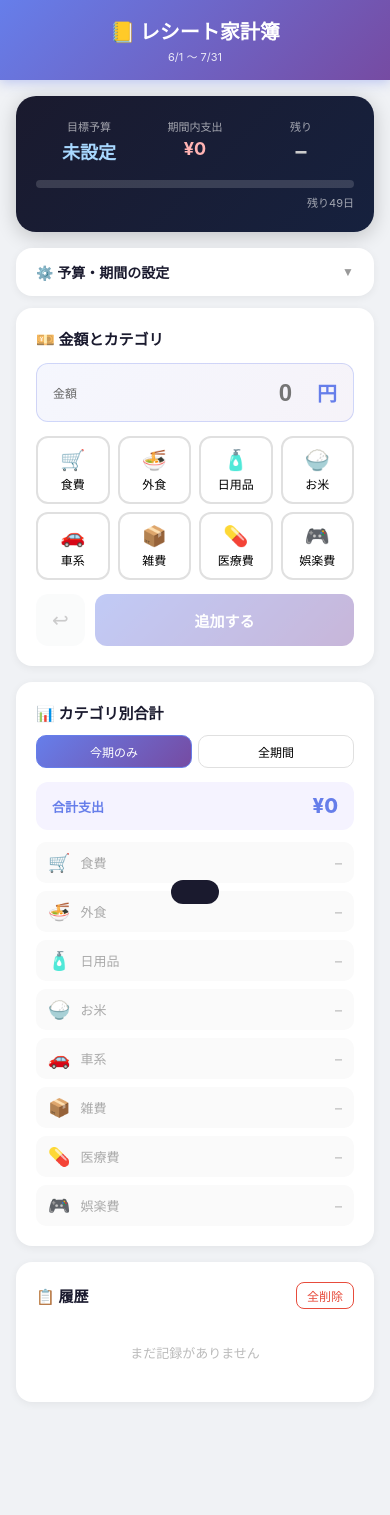
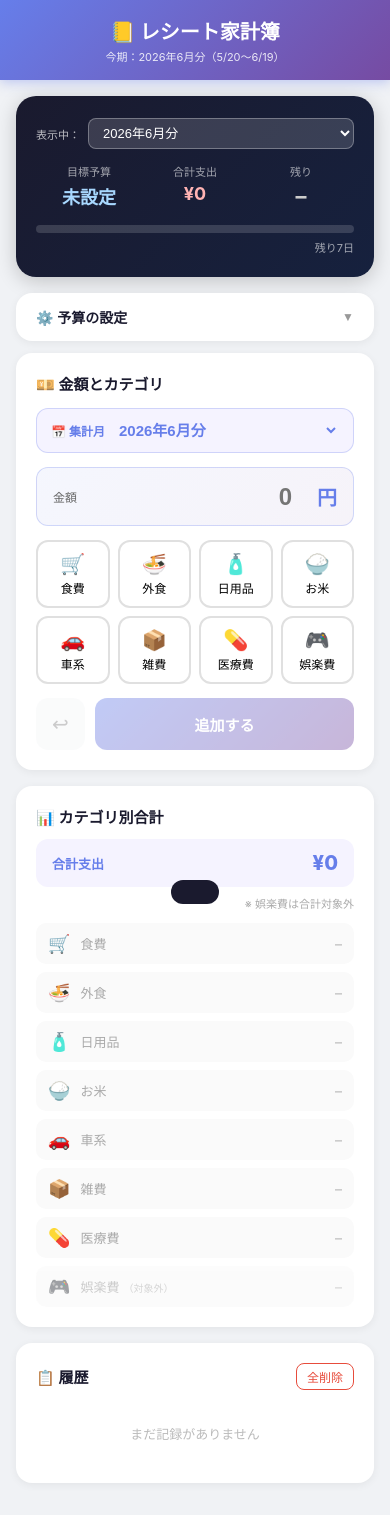
Before and after one commit to benebrand833/receipt-tracker, a plain HTML site: page index.html in a window 390 px wide. Before the commit the page ends 1434 px from the top, so only its background shows below. Drawn offline with Linux system fonts and the light colour scheme.

Commit message:
Fix period to 20th-19th, add month selector, exclude leisure from total

```diff
--- a/index.html
+++ b/index.html
@@ -38,11 +38,7 @@
       box-shadow: 0 4px 20px rgba(0,0,0,0.2);
       color: white;
     }
-    .bc-row {
-      display: flex;
-      justify-content: space-between;
-      margin-bottom: 16px;
-    }
+    .bc-row { display: flex; justify-content: space-between; margin-bottom: 16px; }
     .bc-col { text-align: center; flex: 1; }
     .bc-label { font-size: 11px; opacity: 0.6; margin-bottom: 4px; }
     .bc-value { font-size: 18px; font-weight: 700; }
@@ -52,19 +48,33 @@
     .bc-value.remain-val.positive { color: #7fffb3; }
     .bc-value.remain-val.negative { color: #ff6b6b; }
     .bc-value.remain-val.none     { color: #ccc; }
-
     .progress-wrap { background: rgba(255,255,255,0.15); border-radius: 8px; height: 8px; overflow: hidden; }
     .progress-bar  { height: 100%; border-radius: 8px; transition: width 0.5s; }
     .progress-bar.ok   { background: linear-gradient(90deg, #7fffb3, #00d2ff); }
     .progress-bar.warn { background: linear-gradient(90deg, #ffd700, #ffb347); }
     .progress-bar.over { background: linear-gradient(90deg, #ff6b6b, #ff4500); }
-    .progress-meta {
+    .progress-meta { display: flex; justify-content: space-between; margin-top: 6px; font-size: 11px; opacity: 0.6; }
+
+    /* 表示期間セレクタ（残高カード用） */
+    .view-period-row {
       display: flex;
-      justify-content: space-between;
-      margin-top: 6px;
-      font-size: 11px;
-      opacity: 0.6;
+      align-items: center;
+      gap: 8px;
+      margin-bottom: 14px;
     }
+    .view-period-row label { font-size: 11px; opacity: 0.7; white-space: nowrap; }
+    .view-period-select {
+      flex: 1;
+      background: rgba(255,255,255,0.15);
+      border: 1px solid rgba(255,255,255,0.3);
+      color: white;
+      border-radius: 8px;
+      padding: 6px 10px;
+      font-size: 13px;
+      outline: none;
+      cursor: pointer;
+    }
+    .view-period-select option { background: #1a1a2e; color: white; }
 
     /* ===== 設定パネル ===== */
     .settings-toggle {
@@ -85,7 +95,6 @@
     }
     .settings-toggle .arrow { transition: transform 0.2s; font-size: 12px; color: #999; }
     .settings-toggle.open .arrow { transform: rotate(180deg); }
-
     .settings-panel {
       background: white;
       border-radius: 16px;
@@ -95,11 +104,9 @@
       display: none;
     }
     .settings-panel.open { display: block; }
-
     .setting-group { margin-bottom: 18px; }
     .setting-group:last-child { margin-bottom: 0; }
     .setting-label { font-size: 12px; font-weight: 600; color: #666; margin-bottom: 8px; display: block; }
-
     .input-row { display: flex; gap: 8px; align-items: center; }
     .input-row input {
       flex: 1;
@@ -112,20 +119,6 @@
     }
     .input-row input:focus { border-color: #667eea; }
     .input-unit { font-size: 13px; color: #888; white-space: nowrap; }
-
-    .period-row { display: flex; align-items: center; gap: 8px; flex-wrap: wrap; }
-    .period-row .p-label { font-size: 13px; color: #555; white-space: nowrap; }
-    .period-row input[type=number] {
-      width: 60px;
-      padding: 10px 8px;
-      border: 1.5px solid #e0e0e0;
-      border-radius: 10px;
-      font-size: 14px;
-      outline: none;
-      text-align: center;
-    }
-    .period-row input[type=number]:focus { border-color: #667eea; }
-
     .btn-apply {
       width: 100%;
       padding: 12px;
@@ -136,8 +129,17 @@
       font-size: 14px;
       font-weight: 700;
       cursor: pointer;
-      margin-top: 4px;
     }
+    .period-info-box {
+      background: #f5f3ff;
+      border-radius: 10px;
+      padding: 12px 14px;
+      font-size: 12px;
+      color: #555;
+      line-height: 1.7;
+      margin-bottom: 16px;
+    }
+    .period-info-box strong { color: #667eea; }
 
     /* ===== 入力セクション ===== */
     .input-section {
@@ -148,6 +150,29 @@
       box-shadow: 0 2px 8px rgba(0,0,0,0.06);
     }
     .input-section h2 { font-size: 15px; font-weight: 600; margin-bottom: 14px; }
+
+    /* 集計月セレクタ */
+    .month-select-row {
+      display: flex;
+      align-items: center;
+      gap: 10px;
+      background: #f5f3ff;
+      border: 1.5px solid #667eea44;
+      border-radius: 12px;
+      padding: 12px 14px;
+      margin-bottom: 14px;
+    }
+    .month-select-row .ms-label { font-size: 12px; color: #667eea; font-weight: 600; white-space: nowrap; }
+    .month-select-row select {
+      flex: 1;
+      border: none;
+      background: transparent;
+      font-size: 15px;
+      font-weight: 700;
+      color: #667eea;
+      outline: none;
+      cursor: pointer;
+    }
 
     .amount-display {
       background: linear-gradient(135deg, #667eea11, #764ba211);
@@ -237,14 +262,8 @@
       box-shadow: 0 2px 8px rgba(0,0,0,0.06);
       margin-bottom: 16px;
     }
-    .summary-header {
-      display: flex;
-      justify-content: space-between;
-      align-items: center;
-      margin-bottom: 12px;
-    }
+    .summary-header { display: flex; justify-content: space-between; align-items: center; margin-bottom: 12px; }
     .summary-header h2 { font-size: 15px; font-weight: 600; }
-
     .period-filter-row { display: flex; gap: 6px; margin-bottom: 14px; }
     .filter-btn {
       flex: 1;
@@ -262,18 +281,18 @@
       background: linear-gradient(135deg, #667eea, #764ba2);
       color: white;
     }
-
     .summary-total {
       background: #f5f3ff;
       border-radius: 12px;
       padding: 12px 16px;
-      margin-bottom: 12px;
+      margin-bottom: 8px;
       display: flex;
       justify-content: space-between;
       align-items: center;
     }
     .summary-total .st-label { font-size: 13px; color: #667eea; font-weight: 600; }
     .summary-total .st-value { font-size: 20px; font-weight: 800; color: #667eea; }
+    .summary-note { font-size: 11px; color: #aaa; margin-bottom: 12px; text-align: right; }
 
     .category-list { display: flex; flex-direction: column; gap: 8px; }
     .cat-row {
@@ -291,6 +310,13 @@
     .cat-row.has-data .cr-name   { color: #333; }
     .cat-row.has-data .cr-amount { color: #333; }
     .cat-row.has-data .cr-count  { color: #999; }
+    .cat-row.excluded { opacity: 0.6; }
+    .cat-row.excluded .cr-name::after {
+      content: '（対象外）';
+      font-size: 10px;
+      color: #bbb;
+      margin-left: 4px;
+    }
 
     /* ===== History ===== */
     .history-section {
@@ -300,12 +326,7 @@
       box-shadow: 0 2px 8px rgba(0,0,0,0.06);
       margin-bottom: 16px;
     }
-    .history-header {
-      display: flex;
-      justify-content: space-between;
-      align-items: center;
-      margin-bottom: 14px;
-    }
+    .history-header { display: flex; justify-content: space-between; align-items: center; margin-bottom: 14px; }
     .history-header h2 { font-size: 15px; font-weight: 600; }
     .btn-clear {
       font-size: 12px;
@@ -316,7 +337,6 @@
       border-radius: 8px;
       cursor: pointer;
     }
-
     .month-group { margin-bottom: 16px; }
     .month-group:last-child { margin-bottom: 0; }
     .month-heading {
@@ -327,8 +347,8 @@
       padding: 0 4px;
     }
     .month-heading .mh-label { font-size: 13px; font-weight: 700; color: #667eea; }
+    .month-heading .mh-sub   { font-size: 11px; color: #aaa; }
     .month-heading .mh-total { font-size: 13px; font-weight: 700; color: #333; }
-
     .history-list { display: flex; flex-direction: column; gap: 6px; }
     .history-item {
       display: flex;
@@ -339,11 +359,11 @@
       border-radius: 10px;
       font-size: 13px;
     }
-    .history-item.outside-period { opacity: 0.45; }
     .history-item .h-icon   { font-size: 16px; }
     .history-item .h-cat    { flex: 1; color: #555; }
     .history-item .h-date   { font-size: 11px; color: #aaa; }
     .history-item .h-amount { font-weight: 700; color: #333; }
+    .history-item.is-excluded .h-amount { color: #bbb; }
     .history-item .h-del {
       background: none;
       border: none;
@@ -353,7 +373,6 @@
       padding: 2px 6px;
     }
     .history-item .h-del:hover { color: #e74c3c; }
-
     .empty-state { text-align: center; padding: 20px; color: #bbb; font-size: 13px; }
 
     .toast {
@@ -378,20 +397,24 @@
 
 <header>
   <h1>📒 レシート家計簿</h1>
-  <div class="period-label" id="headerPeriod">集計期間を設定してください</div>
+  <div class="period-label" id="headerPeriod"></div>
 </header>
 
 <div class="container">
 
   <!-- 残高カード -->
   <div class="balance-card">
+    <div class="view-period-row">
+      <label>表示中：</label>
+      <select class="view-period-select" id="viewPeriodSelect" onchange="onViewPeriodChange()"></select>
+    </div>
     <div class="bc-row">
       <div class="bc-col">
         <div class="bc-label">目標予算</div>
         <div class="bc-value budget-val" id="bcBudget">未設定</div>
       </div>
       <div class="bc-col">
-        <div class="bc-label">期間内支出</div>
+        <div class="bc-label">合計支出</div>
         <div class="bc-value spent-val" id="bcSpent">¥0</div>
       </div>
       <div class="bc-col">
@@ -408,29 +431,22 @@
     </div>
   </div>
 
-  <!-- 設定トグル -->
+  <!-- 設定 -->
   <button class="settings-toggle" id="settingsToggle" onclick="toggleSettings()">
-    <span>⚙️ 予算・期間の設定</span>
+    <span>⚙️ 予算の設定</span>
     <span class="arrow">▼</span>
   </button>
   <div class="settings-panel" id="settingsPanel">
+    <div class="period-info-box">
+      📅 集計期間は<strong>毎月20日〜翌月19日</strong>で固定です。<br>
+      例）12/20〜1/19 → <strong>1月分</strong>として集計
+    </div>
     <div class="setting-group">
       <label class="setting-label">💰 月の目標予算（任意）</label>
       <div class="input-row">
-        <input type="number" id="budgetInput" placeholder="例: 50000" min="0" />
+        <input type="number" id="budgetInput" placeholder="例: 50000" min="0" inputmode="numeric" />
         <span class="input-unit">円</span>
       </div>
-    </div>
-    <div class="setting-group">
-      <label class="setting-label">📅 集計期間（毎月◯日 〜 翌月◯日）</label>
-      <div class="period-row">
-        <span class="p-label">毎月</span>
-        <input type="number" id="periodStart" min="1" max="31" placeholder="1" />
-        <span class="p-label">日から翌月</span>
-        <input type="number" id="periodEnd" min="1" max="31" placeholder="末" />
-        <span class="p-label">日まで</span>
-      </div>
-      <div style="margin-top:8px; font-size:12px; color:#aaa;">※ 空欄の場合は1日〜末日（暦月）</div>
     </div>
     <button class="btn-apply" onclick="applySettings()">設定を保存</button>
   </div>
@@ -438,6 +454,13 @@
   <!-- 入力 -->
   <div class="input-section">
     <h2>💴 金額とカテゴリ</h2>
+
+    <!-- 集計月セレクタ -->
+    <div class="month-select-row">
+      <span class="ms-label">📅 集計月</span>
+      <select id="entryMonthSelect"></select>
+    </div>
+
     <div class="amount-display">
       <span class="label">金額</span>
       <input type="number" id="amountInput" placeholder="0" min="0" inputmode="numeric" />
@@ -455,14 +478,11 @@
     <div class="summary-header">
       <h2>📊 カテゴリ別合計</h2>
     </div>
-    <div class="period-filter-row">
-      <button class="filter-btn active" id="filterPeriod" onclick="setFilter('period')">今期のみ</button>
-      <button class="filter-btn"        id="filterAll"    onclick="setFilter('all')">全期間</button>
-    </div>
     <div class="summary-total">
       <span class="st-label">合計支出</span>
       <span class="st-value" id="grandTotal">¥0</span>
     </div>
+    <div class="summary-note">※ 娯楽費は合計対象外</div>
     <div class="category-list" id="categoryList"></div>
   </div>
 
@@ -481,69 +501,118 @@
 
 <script>
 const CATEGORIES = [
-  { id: 'food',    label: '食費',   icon: '🛒' },
-  { id: 'dining',  label: '外食',   icon: '🍜' },
-  { id: 'daily',   label: '日用品', icon: '🧴' },
-  { id: 'rice',    label: 'お米',   icon: '🍚' },
-  { id: 'car',     label: '車系',   icon: '🚗' },
-  { id: 'misc',    label: '雑費',   icon: '📦' },
-  { id: 'medical', label: '医療費', icon: '💊' },
-  { id: 'leisure', label: '娯楽費', icon: '🎮' },
+  { id: 'food',    label: '食費',   icon: '🛒', excluded: false },
+  { id: 'dining',  label: '外食',   icon: '🍜', excluded: false },
+  { id: 'daily',   label: '日用品', icon: '🧴', excluded: false },
+  { id: 'rice',    label: 'お米',   icon: '🍚', excluded: false },
+  { id: 'car',     label: '車系',   icon: '🚗', excluded: false },
+  { id: 'misc',    label: '雑費',   icon: '📦', excluded: false },
+  { id: 'medical', label: '医療費', icon: '💊', excluded: false },
+  { id: 'leisure', label: '娯楽費', icon: '🎮', excluded: true  },
 ];
 
 let selectedCategory = null;
-let currentFilter    = 'period';
+let currentViewKey   = null; // 残高カードで表示中の期間キー
 let entries  = JSON.parse(localStorage.getItem('receipt_entries')  || '[]');
 let settings = JSON.parse(localStorage.getItem('receipt_settings') || '{}');
 
-// ===== 集計期間 =====
-function getCurrentPeriod() {
-  const now   = new Date();
-  const year  = now.getFullYear();
-  const month = now.getMonth();
-  const day   = now.getDate();
-  const s = parseInt(settings.periodStart) || 1;
-  const e = parseInt(settings.periodEnd)   || 0;
+// ===== 期間ロジック（20日〜19日固定） =====
+// periodKey = "YYYY-MM" … その月の分（20日スタート〜翌月19日）
+// 例: 2026-01 = 2025/12/20 〜 2026/01/19
 
-  let startYear, startMonth, endYear, endMonth;
-  if (day >= s) {
-    startYear = year; startMonth = month;
-    endYear   = month === 11 ? year + 1 : year;
-    endMonth  = month === 11 ? 0 : month + 1;
+function getPeriodKeyForDate(date) {
+  const y = date.getFullYear();
+  const m = date.getMonth(); // 0-indexed
+  const d = date.getDate();
+  // 20日以降は翌月分
+  if (d >= 20) {
+    const nm = m === 11 ? 0 : m + 1;
+    const ny = m === 11 ? y + 1 : y;
+    return `${ny}-${String(nm + 1).padStart(2, '0')}`;
   } else {
-    startYear = month === 0 ? year - 1 : year;
-    startMonth = month === 0 ? 11 : month - 1;
-    endYear = year; endMonth = month;
+    return `${y}-${String(m + 1).padStart(2, '0')}`;
+  }
 }
 
-  const startDate  = new Date(startYear, startMonth, s, 0, 0, 0, 0);
-  const endDayNum  = e > 0 ? e : new Date(endYear, endMonth + 1, 0).getDate();
-  const endDate    = new Date(endYear, endMonth, endDayNum, 23, 59, 59, 999);
-  return { startDate, endDate };
+function getCurrentPeriodKey() {
+  return getPeriodKeyForDate(new Date());
 }
 
-function isInPeriod(ts) {
-  const { startDate, endDate } = getCurrentPeriod();
-  const d = new Date(ts);
-  return d >= startDate && d <= endDate;
+function getPeriodRange(key) {
+  // key = "YYYY-MM"
+  const [y, m] = key.split('-').map(Number);
+  // 開始: 前月20日
+  const prevM = m === 1 ? 12 : m - 1;
+  const prevY = m === 1 ? y - 1 : y;
+  const start = new Date(prevY, prevM - 1, 20, 0, 0, 0, 0);
+  // 終了: 当月19日
+  const end   = new Date(y, m - 1, 19, 23, 59, 59, 999);
+  return { start, end };
 }
 
-function formatPeriodLabel() {
-  const { startDate, endDate } = getCurrentPeriod();
+function isInPeriod(ts, key) {
+  const { start, end } = getPeriodRange(key);
+  const d = new Date(ts);
+  return d >= start && d <= end;
+}
+
+function keyToLabel(key) {
+  const [y, m] = key.split('-').map(Number);
+  return `${y}年${m}月分`;
+}
+
+function keyToRangeLabel(key) {
+  const { start, end } = getPeriodRange(key);
   const fmt = d => `${d.getMonth()+1}/${d.getDate()}`;
-  return `${fmt(startDate)} 〜 ${fmt(endDate)}`;
+  return `${fmt(start)}〜${fmt(end)}`;
+}
+
+// 表示用の期間キー一覧（過去12ヶ月 + 翌月）
+function getPeriodKeys() {
+  const keys = [];
+  const now  = new Date();
+  // 翌月分まで含める（先払い等のため）
+  for (let i = -1; i <= 12; i++) {
+    const d = new Date(now.getFullYear(), now.getMonth() - i, 1);
+    const k = `${d.getFullYear()}-${String(d.getMonth()+1).padStart(2,'0')}`;
+    if (!keys.includes(k)) keys.push(k);
+  }
+  return keys.sort((a, b) => b.localeCompare(a));
 }
 
 // ===== Init =====
 document.addEventListener('DOMContentLoaded', () => {
-  if (settings.budget)      document.getElementById('budgetInput').value  = settings.budget;
-  if (settings.periodStart) document.getElementById('periodStart').value  = settings.periodStart;
-  if (settings.periodEnd)   document.getElementById('periodEnd').value    = settings.periodEnd;
+  if (settings.budget) document.getElementById('budgetInput').value = settings.budget;
+  currentViewKey = getCurrentPeriodKey();
 
+  populatePeriodSelects();
   renderCategoryGrid();
   renderAll();
   document.getElementById('amountInput').addEventListener('input', updateAddBtn);
 });
+
+function populatePeriodSelects() {
+  const keys = getPeriodKeys();
+  const curKey = getCurrentPeriodKey();
+
+  // 残高カード用
+  const viewSel = document.getElementById('viewPeriodSelect');
+  viewSel.innerHTML = keys.map(k =>
+    `<option value="${k}" ${k === curKey ? 'selected' : ''}>${keyToLabel(k)}</option>`
+  ).join('');
+
+  // 入力欄用
+  const entrySel = document.getElementById('entryMonthSelect');
+  entrySel.innerHTML = keys.map(k =>
+    `<option value="${k}" ${k === curKey ? 'selected' : ''}>${keyToLabel(k)}</option>`
+  ).join('');
+}
+
+function onViewPeriodChange() {
+  currentViewKey = document.getElementById('viewPeriodSelect').value;
+  renderBalanceCard();
+  renderSummary();
+}
 
 // ===== Settings =====
 function toggleSettings() {
@@ -552,22 +621,12 @@ function toggleSettings() {
 }
 
 function applySettings() {
-  settings.budget      = parseInt(document.getElementById('budgetInput').value)  || 0;
-  settings.periodStart = parseInt(document.getElementById('periodStart').value)  || 1;
-  settings.periodEnd   = parseInt(document.getElementById('periodEnd').value)    || 0;
+  settings.budget = parseInt(document.getElementById('budgetInput').value) || 0;
   localStorage.setItem('receipt_settings', JSON.stringify(settings));
   renderAll();
   showToast('設定を保存しました');
   document.getElementById('settingsPanel').classList.remove('open');
   document.getElementById('settingsToggle').classList.remove('open');
-}
-
-// ===== Filter =====
-function setFilter(f) {
-  currentFilter = f;
-  document.getElementById('filterPeriod').classList.toggle('active', f === 'period');
-  document.getElementById('filterAll').classList.toggle('active',    f === 'all');
-  renderSummary();
 }
 
 // ===== Category Grid =====
@@ -597,17 +656,20 @@ function addEntry() {
   const amount = parseInt(document.getElementById('amountInput').value);
   if (!amount || !selectedCategory) return;
 
-  const cat = CATEGORIES.find(c => c.id === selectedCategory);
-  const now  = new Date();
+  const cat      = CATEGORIES.find(c => c.id === selectedCategory);
+  const now      = new Date();
+  const monthKey = document.getElementById('entryMonthSelect').value;
+
   entries.unshift({
-    id: now.getTime(),
+    id:            now.getTime(),
     categoryId:    selectedCategory,
     categoryLabel: cat.label,
     categoryIcon:  cat.icon,
+    excluded:      cat.excluded,
     amount,
-    timestamp: now.getTime(),
+    timestamp:     now.getTime(),
+    monthKey,
     date: now.toLocaleDateString('ja-JP', { month: '2-digit', day: '2-digit', hour: '2-digit', minute: '2-digit' }),
-    monthKey: `${now.getFullYear()}-${String(now.getMonth()+1).padStart(2,'0')}`,
   });
   localStorage.setItem('receipt_entries', JSON.stringify(entries));
 
@@ -616,7 +678,7 @@ function addEntry() {
   renderCategoryGrid();
   updateAddBtn();
   renderAll();
-  showToast(`${cat.icon} ${cat.label} ¥${amount.toLocaleString()} を追加しました`);
+  showToast(`${cat.icon} ${cat.label} ¥${amount.toLocaleString()} を追加しました（${keyToLabel(monthKey)}）`);
 }
 
 function undoLast() {
@@ -646,13 +708,18 @@ function renderAll() {
   renderSummary();
   renderHistory();
   document.getElementById('btnUndo').disabled = entries.length === 0;
-  document.getElementById('headerPeriod').textContent = formatPeriodLabel();
+
+  const key = getCurrentPeriodKey();
+  document.getElementById('headerPeriod').textContent =
+    `今期：${keyToLabel(key)}（${keyToRangeLabel(key)}）`;
 }
 
 // ===== Balance Card =====
 function renderBalanceCard() {
-  const periodEntries = entries.filter(e => isInPeriod(e.timestamp || e.id));
-  const spent  = periodEntries.reduce((s, e) => s + e.amount, 0);
+  const key = currentViewKey || getCurrentPeriodKey();
+  const periodEntries = entries.filter(e => e.monthKey === key);
+  // 娯楽費を除いた合計
+  const spent  = periodEntries.filter(e => !e.excluded).reduce((s, e) => s + e.amount, 0);
   const budget = settings.budget || 0;
   const remain = budget > 0 ? budget - spent : null;
 
@@ -677,33 +744,38 @@ function renderBalanceCard() {
   bar.className   = 'progress-bar ' + (pct < 70 ? 'ok' : pct < 90 ? 'warn' : 'over');
   document.getElementById('progressPct').textContent = budget > 0 ? `${Math.round(pct)}%使用` : '';
 
-  const { endDate } = getCurrentPeriod();
-  const daysLeft = Math.ceil((endDate - new Date()) / (1000*60*60*24));
-  document.getElementById('progressDays').textContent = daysLeft >= 0 ? `残り${daysLeft}日` : '期間外';
+  const { end } = getPeriodRange(key);
+  const daysLeft = Math.ceil((end - new Date()) / (1000*60*60*24));
+  document.getElementById('progressDays').textContent =
+    daysLeft > 0 ? `残り${daysLeft}日` : daysLeft === 0 ? '本日締め' : '期間終了';
 }
 
 // ===== Summary =====
 function renderSummary() {
-  const filtered = currentFilter === 'period'
-    ? entries.filter(e => isInPeriod(e.timestamp || e.id))
-    : entries;
+  const key      = currentViewKey || getCurrentPeriodKey();
+  const filtered = entries.filter(e => e.monthKey === key);
 
   const totals = {};
   CATEGORIES.forEach(c => totals[c.id] = 0);
   filtered.forEach(e => { totals[e.categoryId] = (totals[e.categoryId] || 0) + e.amount; });
 
-  const grand = Object.values(totals).reduce((a, b) => a + b, 0);
+  // 娯楽費除いた合計
+  const grand = CATEGORIES
+    .filter(c => !c.excluded)
+    .reduce((s, c) => s + (totals[c.id] || 0), 0);
   document.getElementById('grandTotal').textContent = `¥${grand.toLocaleString()}`;
 
   document.getElementById('categoryList').innerHTML = CATEGORIES.map(c => {
     const total = totals[c.id] || 0;
     const count = filtered.filter(e => e.categoryId === c.id).length;
-    const pct   = grand > 0 ? Math.round(total / grand * 100) : 0;
+    const base  = c.excluded ? 0 : grand;
+    const pct   = base > 0 ? Math.round(total / base * 100) : 0;
     return `
-      <div class="cat-row ${total > 0 ? 'has-data' : ''}">
+      <div class="cat-row ${total > 0 ? 'has-data' : ''} ${c.excluded ? 'excluded' : ''}">
         <span class="cr-icon">${c.icon}</span>
         <span class="cr-name">${c.label}</span>
-        ${total > 0 ? `<span class="cr-count">${count}件 ${pct}%</span>` : ''}
+        ${total > 0 && !c.excluded ? `<span class="cr-count">${count}件 ${pct}%</span>` : ''}
+        ${total > 0 && c.excluded  ? `<span class="cr-count">${count}件</span>` : ''}
         <span class="cr-amount">${total > 0 ? `¥${total.toLocaleString()}` : '–'}</span>
       </div>`;
   }).join('');
@@ -717,38 +789,37 @@ function renderHistory() {
     return;
   }
 
-  // 月ごとにグループ化
+  // monthKey でグループ化
   const groups = {};
   entries.forEach(e => {
-    const key = e.monthKey || e.date.substring(0, 5).replace('/', '-');
-    if (!groups[key]) groups[key] = [];
-    groups[key].push(e);
+    const k = e.monthKey || getCurrentPeriodKey();
+    if (!groups[k]) groups[k] = [];
+    groups[k].push(e);
   });
 
   const sortedKeys = Object.keys(groups).sort((a, b) => b.localeCompare(a));
 
   container.innerHTML = sortedKeys.map(key => {
-    const items     = groups[key];
-    const monthTotal = items.reduce((s, e) => s + e.amount, 0);
-    const [y, m]    = key.split('-');
-    const label     = `${y}年${parseInt(m)}月`;
+    const items      = groups[key];
+    // 月の合計も娯楽費除外
+    const monthTotal = items.filter(e => !e.excluded).reduce((s, e) => s + e.amount, 0);
 
-    const itemsHtml = items.map(e => {
-      const inPeriod = isInPeriod(e.timestamp || e.id);
-      return `
-        <div class="history-item ${inPeriod ? '' : 'outside-period'}">
+    const itemsHtml = items.map(e => `
+      <div class="history-item ${e.excluded ? 'is-excluded' : ''}">
         <span class="h-icon">${e.categoryIcon}</span>
         <span class="h-cat">${e.categoryLabel}</span>
         <span class="h-date">${e.date}</span>
         <span class="h-amount">¥${e.amount.toLocaleString()}</span>
         <button class="h-del" onclick="deleteEntry(${e.id})">×</button>
-        </div>`;
-    }).join('');
+      </div>`).join('');
 
     return `
       <div class="month-group">
         <div class="month-heading">
-          <span class="mh-label">📅 ${label}</span>
+          <div>
+            <div class="mh-label">📅 ${keyToLabel(key)}</div>
+            <div class="mh-sub">${keyToRangeLabel(key)}</div>
+          </div>
           <span class="mh-total">¥${monthTotal.toLocaleString()}</span>
         </div>
         <div class="history-list">${itemsHtml}</div>
@@ -761,7 +832,7 @@ function showToast(msg) {
   const t = document.getElementById('toast');
   t.textContent = msg;
   t.classList.add('show');
-  setTimeout(() => t.classList.remove('show'), 2500);
+  setTimeout(() => t.classList.remove('show'), 2800);
 }
 </script>
 </body>
```
Lines whose indentation alone changed are shown as unchanged.
